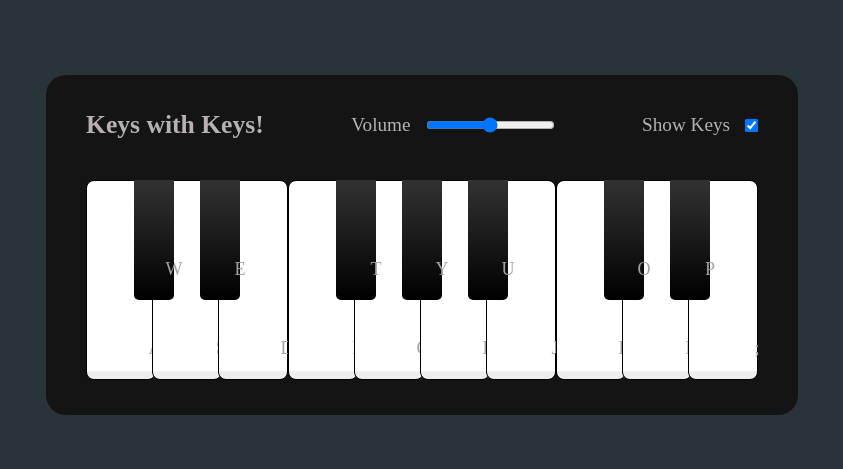
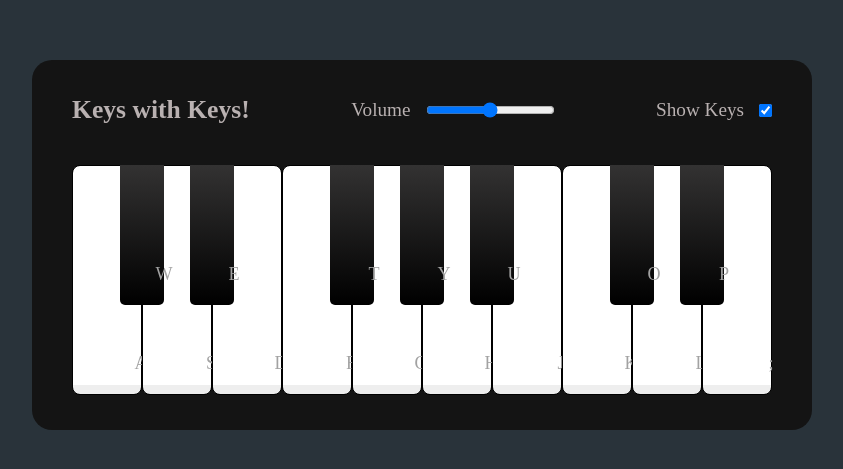
Before and after one commit to timcs1274/KeyswithKeys, a React (Create React App) app in the folder my-app/: page / in a window 1280 px wide. Shown: the part 155-624 px from the top of the page, without its empty margins (218-1061 px from the left). Built offline with nearby package versions, Linux system fonts and the light colour scheme.

Commit message:
tweak key values

```diff
--- a/my-app/src/styles/Home.css
+++ b/my-app/src/styles/Home.css
@@ -55,15 +55,15 @@ header span {
 
 .piano-keys .black {
   z-index: 2;
-  width: 40px;
-  height: 120px;
+  width: 44px;
+  height: 140px;
   margin: 0 -22px 0 -22px;
   border-radius: 0 0 5px 5px;
   background: linear-gradient(#333232, #000);
 }
 
 .piano-keys .white {
-  height: 200px;
+  height: 230px;
   width: 70px;
   border-radius: 8px;
   border: 1px solid #000;
@@ -78,3 +78,56 @@ header span {
   font-size: 1.13rem;
   text-align: center;
 }
+
+/*
+.piano-keys .key.hide span {
+  display: none;
+}
+
+.piano-keys .black span {
+  bottom: 13px;
+  color: #888888;
+}
+
+@media screen and (max-width: 815px) {
+  .wrapper {
+    padding: 25px;
+  }
+  header {
+    flex-direction: column;
+  }
+  header :where(h2, .column) {
+    margin-bottom: 13px;
+  }
+  .volume-slider input {
+    max-width: 100px;
+  }
+  .piano-keys {
+    margin-top: 20px;
+  }
+  .piano-keys .key:where(:nth-child(9), :nth-child(10)) {
+    display: none;
+  }
+  .piano-keys .black {
+    height: 100px;
+    width: 40px;
+    margin: 0 -20px 0 -20px;
+  }
+  .piano-keys .white {
+    height: 180px;
+    width: 60px;
+  }
+}
+
+@media screen and (max-width: 615px) {
+  .piano-keys .key:nth-child(13),
+  .piano-keys .key:nth-child(14),
+  .piano-keys .key:nth-child(15),
+  .piano-keys .key:nth-child(16),
+  .piano-keys .key :nth-child(17) {
+    display: none;
+  }
+  .piano-keys .white {
+    width: 50px;
+  }
+} */
```
